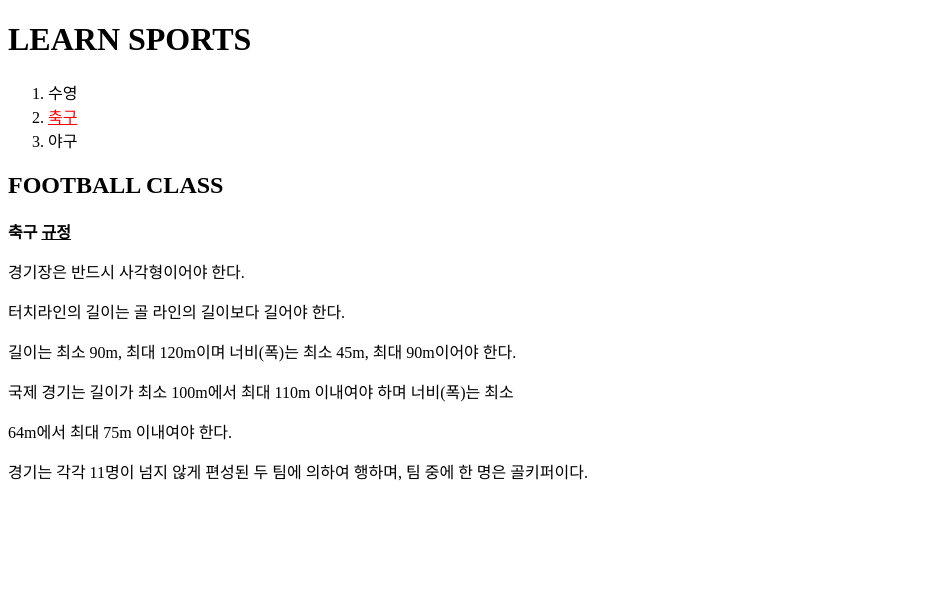
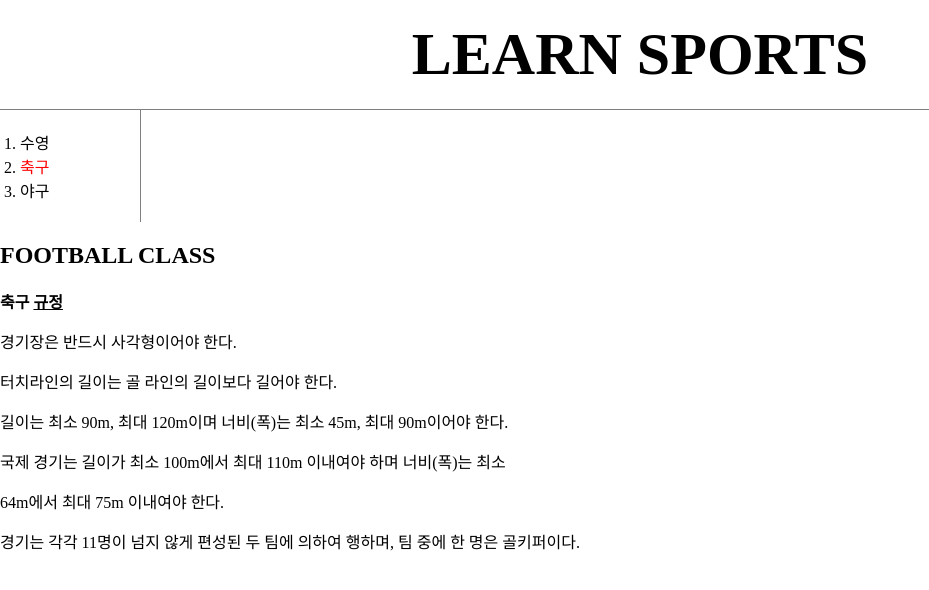
Before and after one commit to zzanghit/web1-study, a plain HTML site: page 2.html in a window 1280 px wide. Shown: the whole page, without its empty margins (0-929 px from the left). Drawn offline with Linux system fonts and the light colour scheme; a script that the page names is missing.

Commit message:
box model

```diff
--- a/2.html
+++ b/2.html
@@ -6,11 +6,32 @@
 
 <!-- css -->
 <style>
+  body {
+    margin:0;
+  }
   a {
     color:black;
     text-decoration: none;
   }
-
+  .saw {
+    color:gray;
+  }
+  #active {
+    color:red;
+  }
+  h1 {
+    font-size: 60px;
+    text-align: center;
+    border-bottom:1px solid gray;
+    margin:0;
+    padding:20px;
+  }
+  ol {
+    border-right:1px solid gray;
+    width:100px;
+    margin:0;
+    padding:20px;
+  }
 </style>
 
 <!-- Global site tag (gtag.js) - Google Analytics -->
@@ -28,8 +49,8 @@
 <body>
 <h1><a href="index.html">LEARN SPORTS</a></h1>
 <ol>
-<li><a href="https://www.w3.org/TR/html51/" target="_blank" title="html5 specification"><a href="1.html">수영</a></a></li>
-<li><a href="2.html" style="color:red;text-decoration:underline">축구</a></li>
+<li><a href="1.html">수영</a></li>
+<li><a href="2.html" class="saw" id="active">축구</a></li>
 <li><a href="3.html">야구</a></li>
 </ol>
 
```
Also changed, not shown: 1.html (+24 -3 lines), 3.html (+24 -3 lines), index.html (+20 -2 lines).
